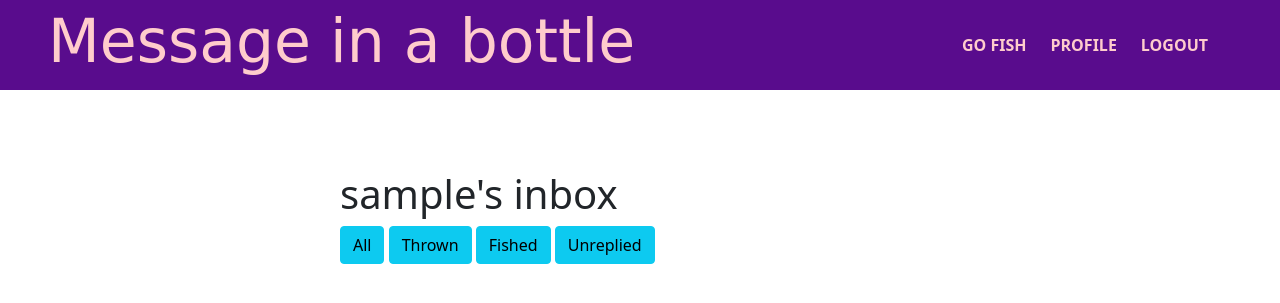
After one commit to nellymaw/hackathon-love-team7, a Django app: page /profile/inbox/ in a window 1280 px wide. The commit adds this page. Shown: the top 303 px of the page. Run offline with Django 3.2, Linux system fonts and the light colour scheme; the visitor is signed in with stand-in values (Sample User, id 1); data that the repository does not hold is empty; some libraries are stand-ins or nearby versions; some web fonts are replaced.

Commit message:
inbox page functionality and basic styles and javascript functionality to sory letters (#82)

```diff
--- a/profiles/urls.py
+++ b/profiles/urls.py
@@ -3,4 +3,5 @@ from . import views
 
 urlpatterns = [
     path('', views.profiles, name='profile'),
+    path('inbox/', views.inbox.as_view(), name='inbox')
 ]
--- a/profiles/views.py
+++ b/profiles/views.py
@@ -1,6 +1,7 @@
 from django.shortcuts import render, get_object_or_404
-
+from bottles.models import Letter, Reply
 from .models import Profile
+from django.views import generic
 
 # Create your views here.
 
@@ -17,3 +18,26 @@ def profiles(request):
     }
 
     return render(request, template, context)
+
+
+class inbox(generic.ListView):
+    """
+    docstring
+    """
+    model = Letter
+
+    template_name = "profiles/inbox.html"
+
+    def get_context_data(self, **kwargs):
+        context = super(inbox, self).get_context_data(**kwargs)
+        user_letter_list = Letter.objects.filter(author=self.request.user)
+        unreplied_letters = user_letter_list.filter(has_reply=False)
+        letter_with_unseen_reply = user_letter_list.filter(has_unseen_reply=True)
+        letter_with_seen_reply = user_letter_list.filter(has_unseen_reply=False).filter(has_reply=True)
+        user_reply_list = Reply.objects.filter(name=self.request.user)
+        # user_reply_list
+        context['unreplied_letters'] = unreplied_letters
+        context['letter_with_unseen_reply'] = letter_with_unseen_reply
+        context['letter_with_seen_reply'] = letter_with_seen_reply
+        context['replys'] = user_reply_list
+        return context
--- a/static/bottles/css/ocean.css
+++ b/static/bottles/css/ocean.css
@@ -39,7 +39,6 @@
 .bottle-a:nth-child(3) {
     right: 65%; top: 75%;
     animation-delay: 4s;
-
 }
 
 .bottle-a:nth-child(5) {
@@ -148,7 +147,6 @@
 .bottle-d:nth-child(7) {
     right: 20%; top: 92%;
     animation-delay: 75s;
-
 }
 
 .bottle-d:nth-child(9) {
--- a/static/bottles/js/ocean.js
+++ b/static/bottles/js/ocean.js
@@ -15,4 +15,6 @@ bottles.forEach((bottle) => {
 });
 
 
+
+
 setTimeout(function() { window.location=window.location;},90000);
--- a/static/home/css/main.css
+++ b/static/home/css/main.css
@@ -15,6 +15,7 @@ body {
     font-family: 'Lato', sans-serif;
 }
 
+
 .landing-wrapper {
     height: 100vh;
     width: 100vw;
@@ -27,6 +28,10 @@ body {
 
 a {
     text-decoration: none !important;
+}
+
+.hidden {
+    display: none;
 }
 
 #logo {
@@ -331,6 +336,16 @@ box-shadow:  5px 5px 5px 0px #69086c, inset 4px 4px 15px 0px  rgb(0 0 0 / 0%);
   }
 
 
+/* inbox  */
+
+.inbox-letter {
+    padding: 1em;
+    border-radius: 25px;
+    background-color: #FFCCCC;
+    margin: .5em 0;
+
+}
+
 
     /* Media Queries */
 
@@ -356,6 +371,8 @@ box-shadow:  5px 5px 5px 0px #69086c, inset 4px 4px 15px 0px  rgb(0 0 0 / 0%);
     #signup {
         margin-top: 12em;
     }
+
+    .button.navbar
 }
 
 @media screen and (max-width: 350px) {
--- /dev/null
+++ b/static/profiles/js/inbox.js
@@ -0,0 +1,44 @@
+const all = document.getElementById('btn-all')
+const thrown = document.getElementById('btn-thrown')
+const fished = document.getElementById('btn-fished')
+const unreplied = document.getElementById('btn-unreply')
+const allLinks = document.querySelectorAll('.all')
+
+
+all.addEventListener('click', () => {
+    allLinks.forEach(link => {
+        if(link.classList.contains('hidden')){
+            link.classList.remove('hidden')
+        }
+    })
+})
+
+thrown.addEventListener('click', () => {
+    allLinks.forEach(link => {
+        if(link.classList.contains('thrown')){
+            link.classList.remove('hidden')
+        } else {
+            link.classList.add('hidden')
+        }
+    })
+})
+
+fished.addEventListener('click', () => {
+    allLinks.forEach(link => {
+        if(link.classList.contains('fished')){
+            link.classList.remove('hidden')
+        } else {
+            link.classList.add('hidden')
+        }
+    })
+})
+
+unreplied.addEventListener('click', () => {
+    allLinks.forEach((link) => {
+        if(link.classList.contains('unreply')){
+            link.classList.remove('hidden')
+        } else {
+            link.classList.add('hidden')
+        }
+    })
+})
--- a/templates/home/base.html
+++ b/templates/home/base.html
@@ -38,7 +38,7 @@
             <h1 id="logo">Message in a bottle</h1>
         </a>
         <nav class="navbar navbar-dark navbar-expand-md">
-            <button class="navbar-toggler ml-auto" type="button" data-toggle="collapse" data-target="#navbarNavDropdown"
+            <button class="navbar-toggler" type="button" data-toggle="collapse" data-target="#navbarNavDropdown"
                 aria-controls="navbarNavDropdown" aria-expanded="false" aria-label="Toggle navigation">
                 <span class="navbar-toggler-icon"></span></button>
             <div class="collapse navbar-collapse" id="navbarNavDropdown">
--- /dev/null
+++ b/templates/profiles/inbox.html
@@ -0,0 +1,38 @@
+{% extends 'home/base.html' %}
+{% load static %}
+{% block content %}
+
+<div class="basic-wrapper">
+    <h1>{{user.username}}'s inbox</h1>
+    <div class="button-wrapper">
+        <div id="btn-all" class="btn btn-info">All</div>
+        <div id="btn-thrown" class="btn btn-info">Thrown</div>
+        <div id="btn-fished" class="btn btn-info">Fished</div>
+        <div id="btn-unreply" class="btn btn-info">Unreplied</div>
+    </div>
+
+    {% for letter in letter_with_unseen_reply %}
+    <a class="all thrown" href="{% url 'letter_detail' letter.slug %}">
+        <div class="inbox-letter">Letter from {{letter.author}} | {{letter.created_on}} letter unseen reply</div>
+    </a>
+    {% endfor %}
+    {% for letter in letter_with_seen_reply %}
+    <a class="all thrown" href="{% url 'letter_detail' letter.slug %}">
+        <div class="inbox-letter">Letter from {{letter.author}} | {{letter.created_on}} letter seen reply</div>
+    </a>
+    {% endfor %}
+    {% for reply in replys %}
+    <a class="all fished" href="{% url 'letter_detail' reply.letter.slug %}">
+        <div class="inbox-letter">Letter from {{reply.letter.author}} | {{reply.letter.created_on}} a letter the user replied to</div>
+    </a>
+    {% endfor %}
+    {% for letter in unreplied_letters %}
+    <a class="all unreply thrown"  href="{% url 'letter_detail' letter.slug %}">
+        <div class="inbox-letter">Letter from {{letter.author}} | {{letter.created_on}} users unreplied letters</div>
+    </a>
+    {% endfor %}
+</div>
+
+    <script src="{% static 'profiles/js/inbox.js' %}"></script>
+
+{% endblock content %}
```
Also changed, not shown: bottles/models.py (+5 -2 lines), bottles/views.py (+8 -0 lines), bottles/migrations/0003_alter_reply_email.py (added), bottles/migrations/0004_alter_reply_body.py (added), bottles/migrations/0005_letter_has_unseen_reply.py (added), bottles/migrations/0006_letter_has_reply.py (added), static/profiles/css/profile.css (renamed from profiles/static/profiles/css/profile.css), templates/profiles/profile.html (renamed from profiles/templates/profiles/profile.html).
